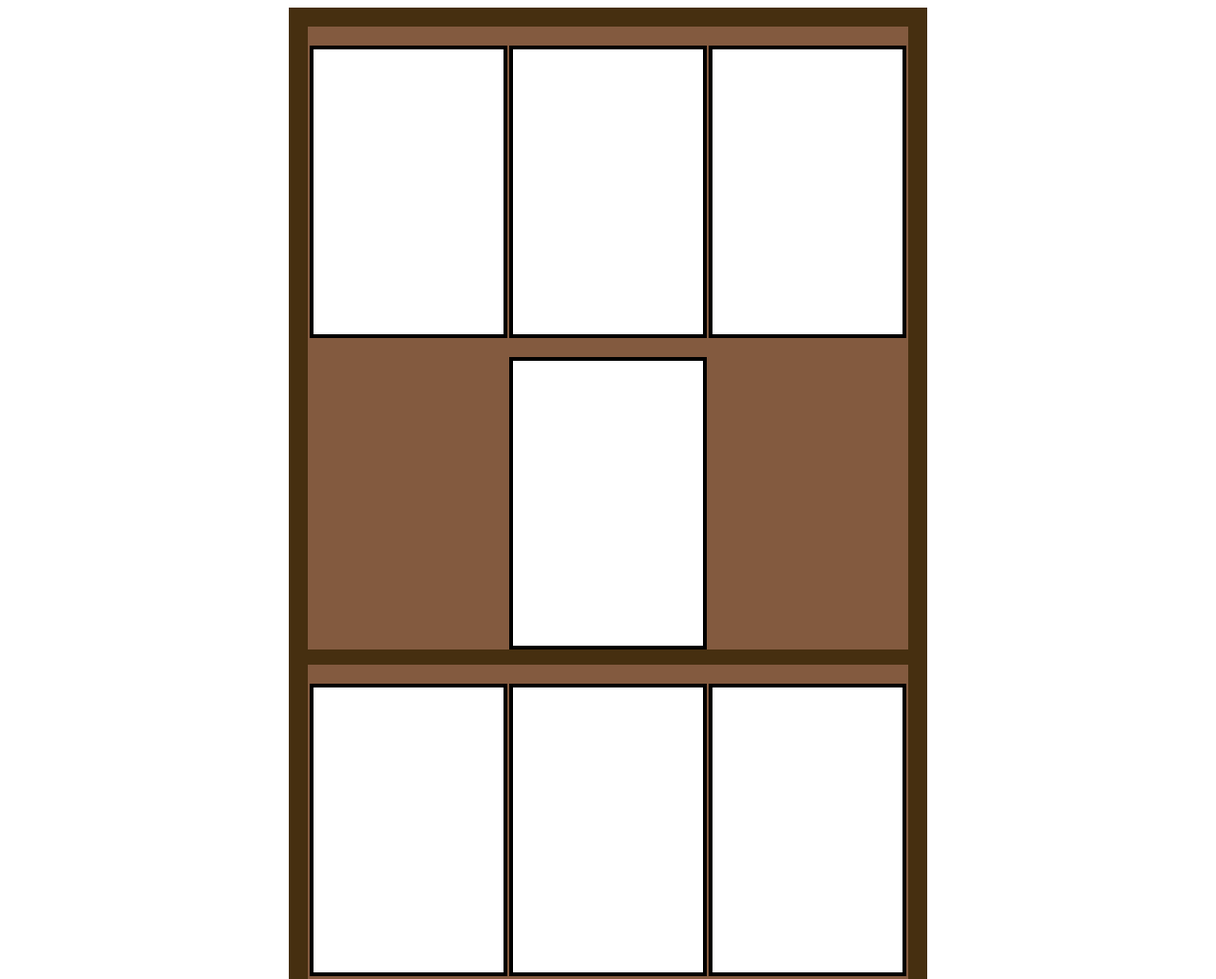
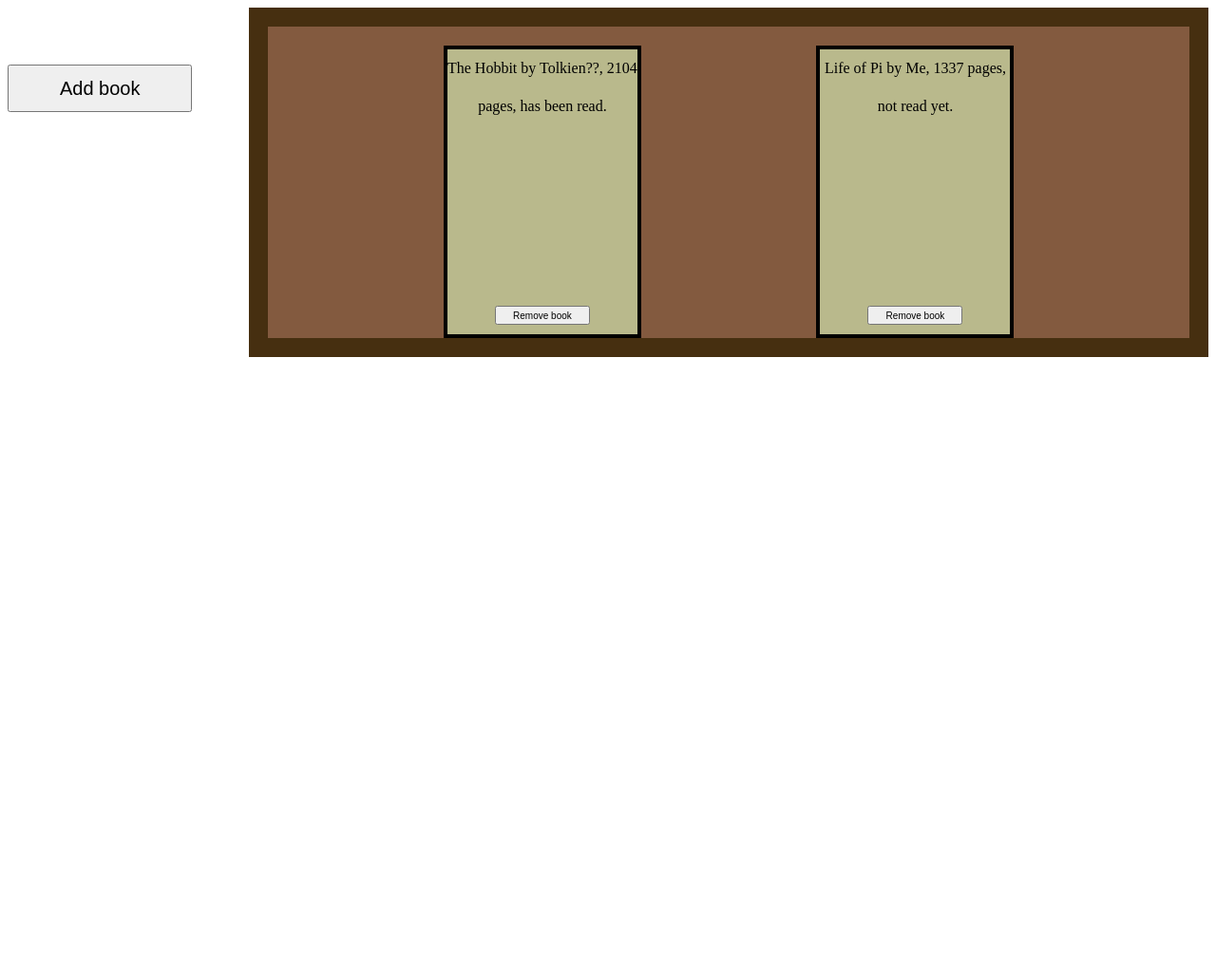
Before and after one commit to coreyleath/library-app, a plain HTML site: page index.html in a window 1280 px wide. Shown: the top 1031 px of the page at 95% size. After the commit the page ends 800 px from the top, so only its background shows below. Drawn offline with Linux system fonts and the light colour scheme.

Commit message:
More graphics and remove functionality

```diff
--- a/index.html
+++ b/index.html
@@ -8,6 +8,7 @@
 </head>
 
 <body>
+    <button id='addButton'>Add book</button>
     <div id="shelves">
         <div class="book"></div>
         <div class="book"></div>
--- a/script.js
+++ b/script.js
@@ -1,9 +1,66 @@
+let myLibrary = [new Book('The Hobbit', 'Tolkien??', 2104, true), new Book('Life of Pi', 'Me', 1337, false)]
+
+
 function Book(title, author, pages, read) {
     this.title = title
     this.author = author
     this.pages = pages
     this.read = read
-    this.info = function() {
-      return `${title} by ${author}, ${pages} pages, ${read ? 'has been read' : 'not read yet'}.`
+}
+
+Book.prototype.giveInfo = function () {
+  return `${this.title} by ${this.author}, ${this.pages} pages, ${this.read ? 'has been read' : 'not read yet'}.`
+}
+
+addButton.addEventListener('click', function() {
+
+});
+
+function addBookToLibrary(title, author, pages, read) {
+  myLibrary.push(Book(title, author, pages, read));
+  updateLibrary();
+}
+
+function removeBookFromLibrary(i) {
+  myLibrary.splice(i,1);
+  updateLibrary();
+}
+
+
+function removeAllChildNodes(parent) {
+  while (parent.firstChild) {
+      parent.removeChild(parent.firstChild);
+  }
+}
+
+function updateLibrary() {
+
+  removeAllChildNodes(shelves);
+
+  for (i = 0; i < myLibrary.length; i++) {
+
+    if (!(i==0) && (i % 4 == 0)) {
+      const shelfDiv = document.createElement('div');
+      shelfDiv.classList.add('shelf');
+      shelves.appendChild(shelfDiv);
     }
+
+    const bookDiv = document.createElement('div');
+    bookDiv.classList.add('book');
+    bookDiv.textContent = myLibrary[i].giveInfo();
+
+    const removeButton = document.createElement('button');
+    removeButton.classList.add('removeButton');
+    removeButton.textContent = 'Remove book';
+    let thisBook = i;
+    removeButton.addEventListener('click', function() {
+      removeBookFromLibrary(thisBook);
+    });
+    bookDiv.appendChild(removeButton);
+
+    shelves.appendChild(bookDiv);
+
   }
+}
+
+updateLibrary();
--- a/style.css
+++ b/style.css
@@ -1,23 +1,44 @@
 body {
     display: flex;
     justify-content: center;
+}
+
+#addButton {
+    height: 50px;
+    width: 200px;
+    margin: 60px 60px 0px 0px;
+    font-size: 20px;
 }
 
 #shelves {
     display: flex;
     flex-wrap: wrap;
     justify-content: space-evenly;
-    width: 50%;
+    min-height: 200px;
+    width: 1000px;
     border: solid rgb(70, 47, 16) 20px;
     background-color: rgb(131, 90, 63);
 }
 
 .book {
+    position: relative;
     width: 200px;
     height: 300px;
     margin: 20px 0  0;
     border: solid black 4px;
-    background-color: white;
+    background-color: rgb(185, 185, 140);
+    text-align: center;
+    font-size: 16px;
+    line-height: 40px;
+}
+
+.removeButton {
+    position: absolute;
+    bottom: 10px;
+    right: 50px;
+    width: 100px;
+    height: 20px;
+    font-size: 10px;
 }
 
 .shelf {
```
